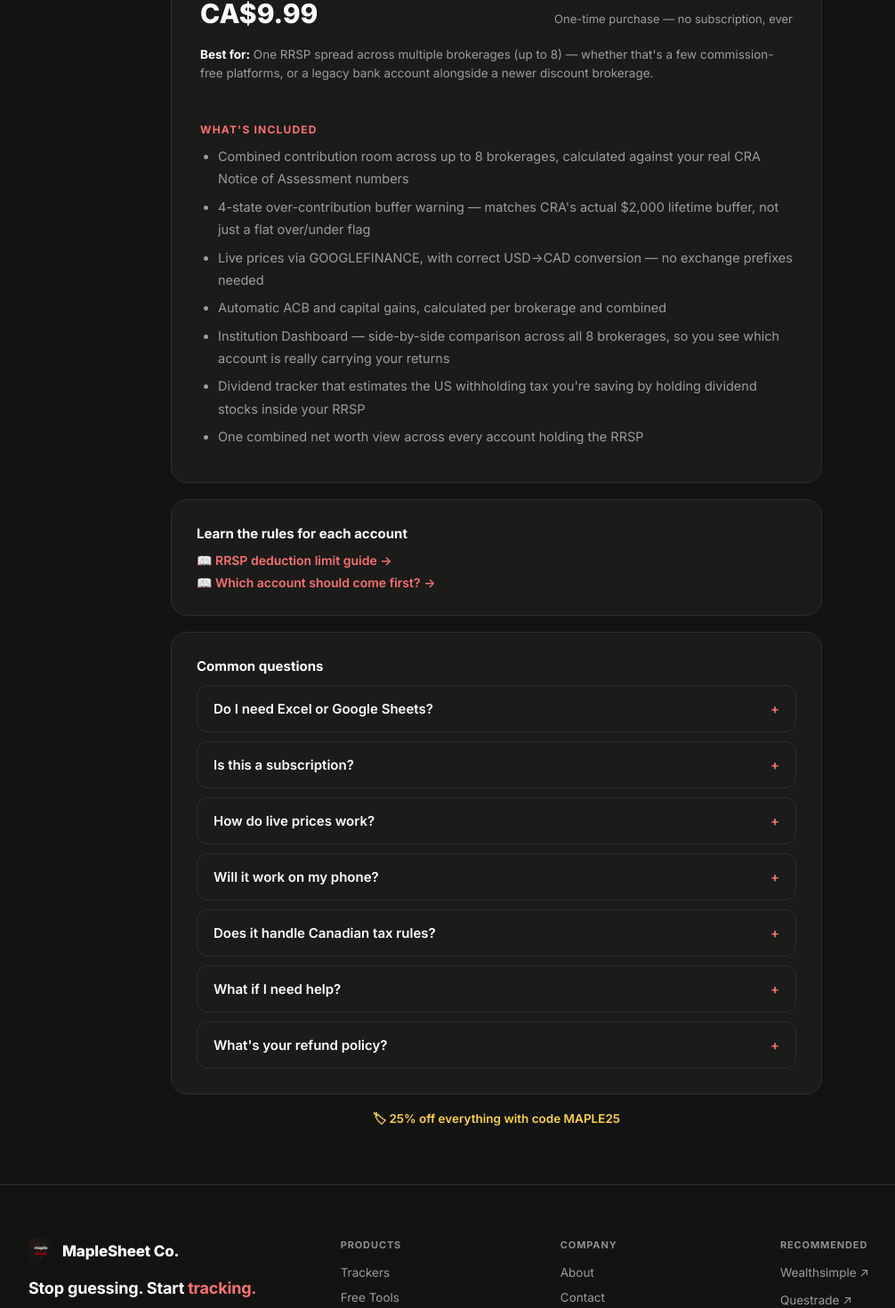
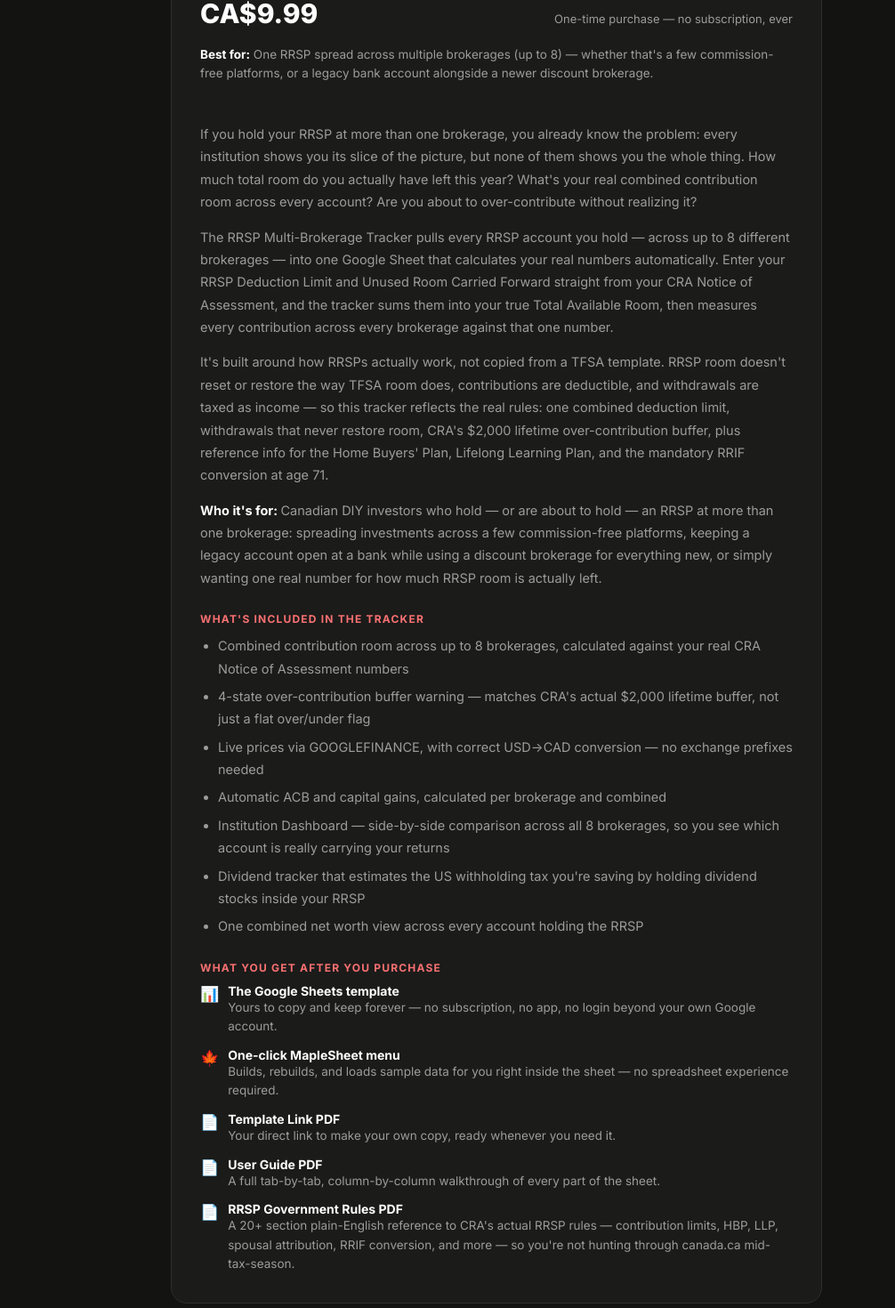
Before and after one commit to maplesheetco/maplesheet-website, a React (Vite) app: page /trackers/rrsp-multi-brokerage in a window 1280 px wide. Shown: the part 820-2290 px from the top of the page at 89% size, without its empty margins (82-1088 px from the left). Built offline with nearby package versions, Linux system fonts and the light colour scheme.

Commit message:
Refactor TrackerDetail component layout and content

```diff
--- a/src/pages/TrackerDetail.jsx
+++ b/src/pages/TrackerDetail.jsx
@@ -131,7 +131,7 @@ export default function TrackerDetail() {
             </div>
           )}
 
-          <div style={{ display: "flex", gap: 10, marginBottom: product.features ? 26 : 0 }}>
+          <div style={{ display: "flex", gap: 10, marginBottom: (product.overview || product.features || product.included) ? 26 : 0 }}>
             {product.url && (
               <a
                 href={product.url} target="_blank" rel="noreferrer" className="ml-btn"
@@ -182,17 +182,52 @@ export default function TrackerDetail() {
             ) : null}
           </div>
 
+          {product.overview && (
+            <div style={{ marginBottom: 26 }}>
+              {product.overview.map((para, i) => (
+                <p key={i} style={{
+                  color: B.grayLight, fontSize: 14.5, lineHeight: 1.75,
+                  marginTop: i === 0 ? 0 : 14, marginBottom: 0,
+                }}>{para}</p>
+              ))}
+              {product.whoFor && (
+                <p style={{ color: B.grayLight, fontSize: 14.5, lineHeight: 1.75, marginTop: 14, marginBottom: 0 }}>
+                  <span style={{ color: B.white, fontWeight: 700 }}>Who it's for: </span>{product.whoFor}
+                </p>
+              )}
+            </div>
+          )}
+
           {product.features && (
-            <>
+            <div style={{ marginBottom: product.included ? 26 : 0 }}>
               <div style={{ fontSize: 12, letterSpacing: "0.1em", color: B.redLink, fontWeight: 700, marginBottom: 10, textTransform: "uppercase" }}>
-                What's included
+                What's included in the tracker
               </div>
               <ul style={{ margin: 0, paddingLeft: 20 }}>
                 {product.features.map((f, i) => (
                   <li key={i} style={{ color: B.grayLight, fontSize: 14.5, lineHeight: 1.75, marginBottom: 6 }}>{f}</li>
                 ))}
               </ul>
-            </>
+            </div>
+          )}
+
+          {product.included && (
+            <div>
+              <div style={{ fontSize: 12, letterSpacing: "0.1em", color: B.redLink, fontWeight: 700, marginBottom: 10, textTransform: "uppercase" }}>
+                What you get after you purchase
+              </div>
+              <div style={{ display: "flex", flexDirection: "column", gap: 12 }}>
+                {product.included.map((item, i) => (
+                  <div key={i} style={{ display: "flex", gap: 10, alignItems: "flex-start" }}>
+                    <span style={{ fontSize: 17, lineHeight: 1.5 }}>{item.icon}</span>
+                    <div>
+                      <div style={{ color: B.white, fontWeight: 700, fontSize: 14 }}>{item.label}</div>
+                      <div style={{ color: B.grayLight, fontSize: 13.5, lineHeight: 1.6 }}>{item.desc}</div>
+                    </div>
+                  </div>
+                ))}
+              </div>
+            </div>
           )}
         </Reveal>
 
```
